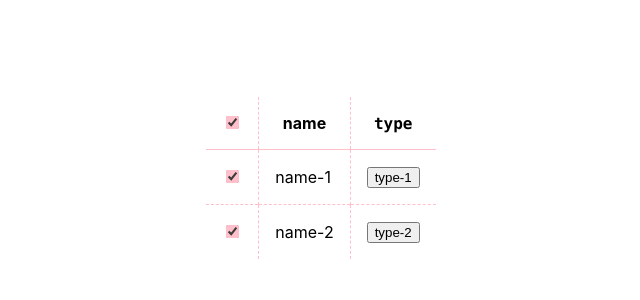
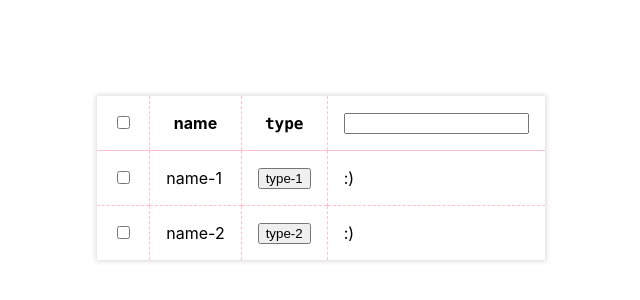
Before and after one commit to kovaradam/declare-table, a React (Vite) app: page / in a window 1280 px wide. Shown: the part 222-522 px from the top of the page, without its empty margins (319-959 px from the left). Built offline with nearby package versions, Linux system fonts and the light colour scheme.

Commit message:
add filter

```diff
--- a/src/App.tsx
+++ b/src/App.tsx
@@ -1,14 +1,17 @@
 import React from "react";
 
 export function App() {
-  const [checked, setChecked] = React.useState("all");
+  const [checked, setChecked] = React.useState("");
+  const [filterValue, setFilterValue] = React.useState("");
+
   const data = [
     { name: "name-1", type: "type-1", value: "1" },
     { name: "name-2", type: "type-2", value: "2" },
   ];
+  console.log(filterValue);
+
   return (
-    <Table data={data}>
-      {true && (
+    <Table data={data} filter={(entry) => entry.name.includes(filterValue)}>
       <Column<typeof data[0]>
         id="check"
         label={
@@ -16,7 +19,9 @@ export function App() {
             value="all"
             type="checkbox"
             checked={checked == "all"}
-              onChange={(event) => setChecked(event.target.value)}
+            onChange={(event) =>
+              setChecked((prev) => (prev !== "all" ? event.target.value : ""))
+            }
           />
         }
         cell={(entry) => (
@@ -28,13 +33,29 @@ export function App() {
           />
         )}
       />
-      )}
       <Column<typeof data[0]> dataKey="name" label="name" />
       <Column<typeof data[0]>
         dataKey="type"
         label={<code>type</code>}
         cell={(entry) => <button>{entry.type}</button>}
       />
+      <Column
+        label={
+          <input
+            value={filterValue}
+            onChange={(event) => setFilterValue(event.target.value)}
+          />
+        }
+        cell={":)"}
+      ></Column>
+      {checked === "all" && (
+        <Column
+          id="all-checked"
+          label={<span style={{ width: "20rem" }}>all checked</span>}
+        >
+          <div style={{ textAlign: "center", width: "100%" }}>&#128514;</div>
+        </Column>
+      )}
     </Table>
   );
 }
@@ -48,6 +69,7 @@ type TableChild<DataType> =
 type Props<DataType> = {
   data: DataType[];
   children: TableChild<DataType>[];
+  filter?: (entry: DataType) => boolean;
 };
 
 function Table<DataType extends Record<string, unknown>>({
@@ -63,10 +85,14 @@ function Table<DataType extends Record<string, unknown>>({
 
     return {
       ...props,
-      render: (entry: DataType) => <DataCell {...child.props} entry={entry} />,
+      renderCell: (entry: DataType) => (
+        <DataCell {...child.props} entry={entry} />
+      ),
       _id: String(props.id ?? props.dataKey ?? props.label),
     };
   });
+
+  const data = props.filter ? props.data.filter(props.filter) : props.data;
 
   return (
     <table>
@@ -78,11 +104,11 @@ function Table<DataType extends Record<string, unknown>>({
         </tr>
       </thead>
       <tbody>
-        {props.data.map((entry) => (
+        {data.map((entry) => (
           <tr key={JSON.stringify(entry)}>
             {columns?.map((column) => (
               <React.Fragment key={column._id}>
-                {column.render(entry)}
+                {column.renderCell(entry)}
               </React.Fragment>
             ))}
           </tr>
@@ -92,12 +118,16 @@ function Table<DataType extends Record<string, unknown>>({
   );
 }
 
+type RenderCellProp<DataType> =
+  | ((entry: DataType) => React.ReactNode)
+  | React.ReactNode;
+
 type ColumnProps<DataType> = {
   dataKey?: keyof DataType & string;
   id?: string | number;
   label: React.ReactNode;
-  cell?: (entry: DataType) => React.ReactNode;
-  children?: (entry: DataType) => React.ReactNode;
+  cell?: RenderCellProp<DataType>;
+  children?: RenderCellProp<DataType>;
 };
 
 const Column = <DataType extends Record<string, unknown>>(
@@ -106,10 +136,11 @@ const Column = <DataType extends Record<string, unknown>>(
   return null;
 };
 
-const DataCell = <DataType extends Record<string, unknown>>(
+function DataCell<DataType extends Record<string, unknown>>(
   props: ColumnProps<DataType> & { entry: DataType }
-): React.ReactElement => {
+): React.ReactElement {
   const renderCell = props.cell ?? props.children;
+
   if (!renderCell) {
     if (props.dataKey === undefined) {
       throw { type: "No data key nor render cell function specified" };
@@ -120,8 +151,13 @@ const DataCell = <DataType extends Record<string, unknown>>(
       </td>
     );
   }
-  return <td>{renderCell(props.entry)}</td>;
-};
+
+  return (
+    <td>
+      {typeof renderCell === "function" ? renderCell(props.entry) : renderCell}
+    </td>
+  );
+}
 
 function isColumnComponent<DataType>(
   component: React.ReactNode
--- a/src/index.css
+++ b/src/index.css
@@ -23,6 +23,7 @@ code {
 
 table {
   border-collapse: collapse;
+  box-shadow: 0 0 5px 1px rgb(219, 216, 216);
 }
 
 tr:not(:last-child),
@@ -46,5 +47,4 @@ td:not(:last-child) {
 
 input {
   accent-color: pink;
-  color: white;
 }
```
Lines whose indentation alone changed are shown as unchanged.
